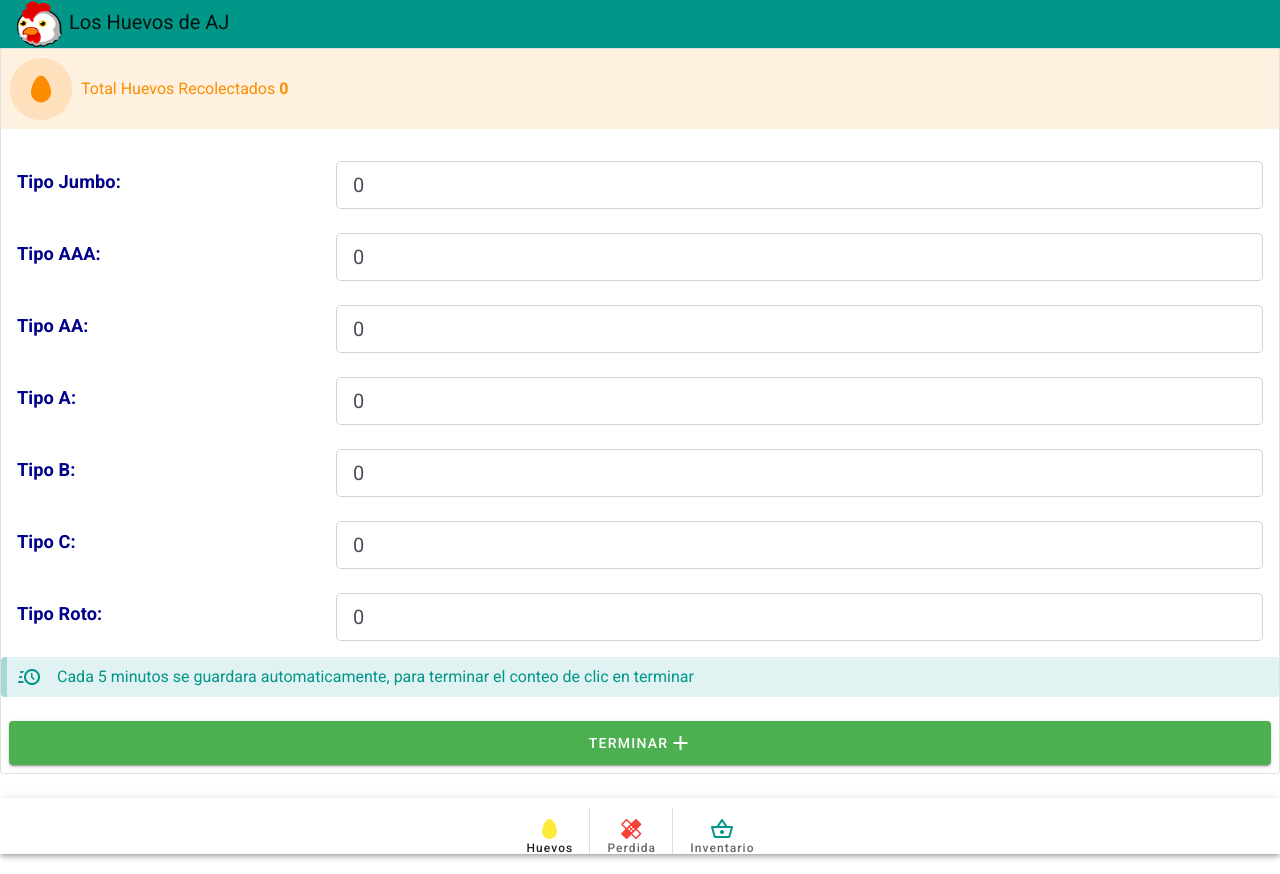
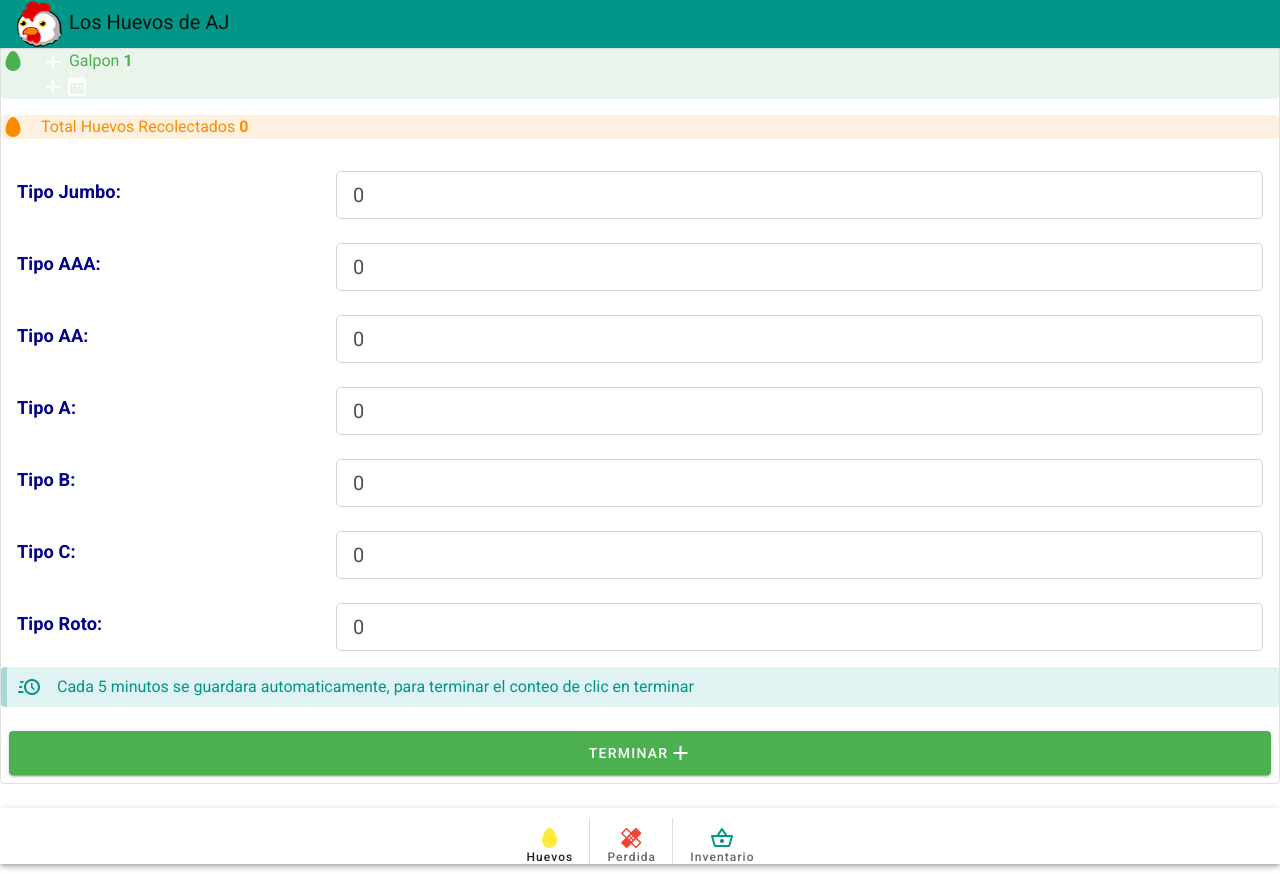
Before and after one commit to beastbernal/chicken-aj, a Vue app: page / in a window 1280 px wide. Built offline with nearby package versions, Linux system fonts and the light colour scheme.

Commit message:
*Ajustes total huevos

```diff
--- a/src/store.js
+++ b/src/store.js
@@ -5,10 +5,12 @@ Vue.use(Vuex)
 
 export default new Vuex.Store({
   state: {
-
+    count: 10000
   },
   mutations: {
-
+    increment (state) {
+      state.count++
+    }
   },
   actions: {
 
--- a/src/views/Eggs.vue
+++ b/src/views/Eggs.vue
@@ -4,14 +4,30 @@
             class="mx-auto"
             outlined
         >
+            <div>
             <v-alert
+            class="pa-0"
             text
-            prominent
+            dense
+            type="success"
+            icon="mdi-egg"
+            >
+                <v-icon>mdi-plus</v-icon>
+                Galpon <strong>1</strong>
+                <v-spacer></v-spacer>
+                <v-icon>mdi-plus</v-icon>
+                <v-icon>mdi-calendar-range</v-icon>
+            </v-alert>
+            <v-alert
+            class="pa-0"
+            text
+            dense
             type="warning"
             icon="mdi-egg"
             >
-                 Total Huevos Recolectados <strong>{{numEgg}}</strong>
+                Total Huevos Recolectados <strong>{{numEgg}}</strong>
             </v-alert>
+            </div>
             <v-card-text>
             <b-container fluid class="pa-0">
                 <b-row  v-for="type in types" :key="type.id">
@@ -72,6 +88,7 @@
     </div>
 </template>
 <script>
+import { mapState } from 'vuex'
 
 export default {
     data: () => ({
@@ -104,10 +121,22 @@ export default {
             this.numEgg = 0;
             for (let index = 0; index < this.types.length; index++) {
                 const element = this.types[index];
-                element.value = parseInt(element.value.toString())
+                element.value = Number.isInteger(parseInt(element.value.toString())) ? parseInt(element.value.toString()) : 0;
                 this.numEgg += element.value;
             }
         }
-    }
+    },
+    computed: mapState({
+        // arrow functions can make the code very succinct!
+        count: state => state.count,
+
+        // passing the string value 'count' is same as `state => state.count`
+        countAlias: 'count',
+
+        // to access local state with `this`, a normal function must be used
+        countPlusLocalState (state) {
+            return state.count + this.localCount
+        }
+    })
 }
 </script>
--- /dev/null
+++ b/src/views/Shed.vue
@@ -0,0 +1,5 @@
+<template>
+    <div>
+
+    </div>
+</template>
```
